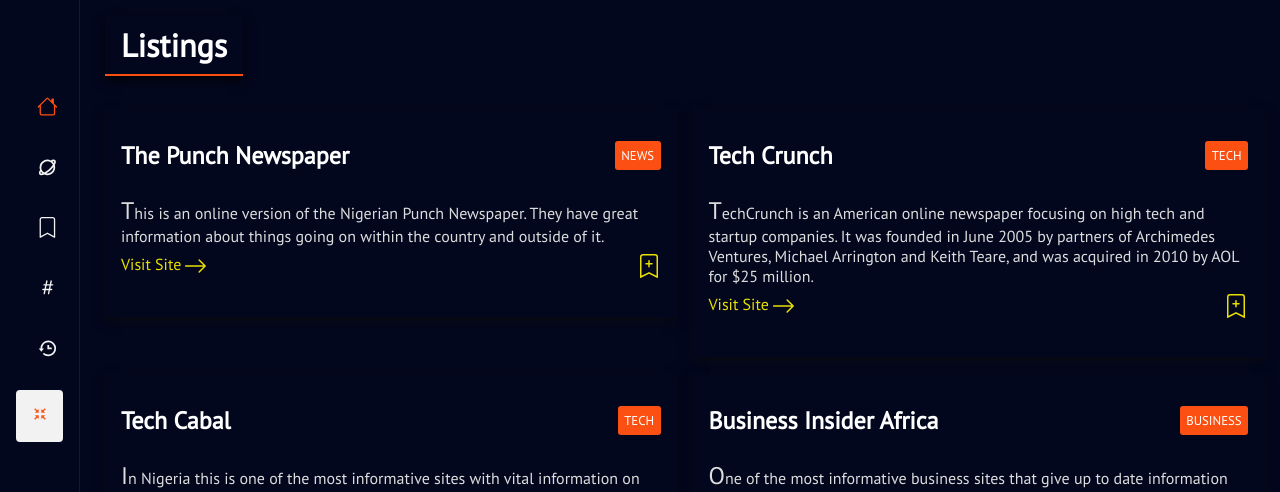
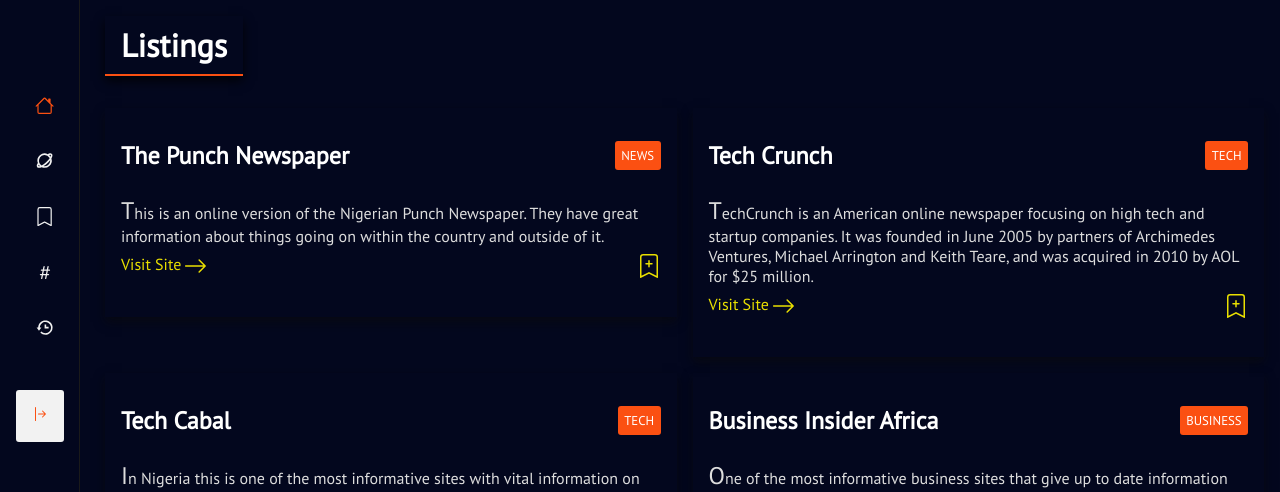
Before and after one commit to auleki/lynks, a React (Create React App) app: page / in a window 1280 px wide. Shown: the top 492 px of the page. Built offline with nearby package versions, Linux system fonts and the light colour scheme; a web font is replaced by a local one.

Commit message:
changed drawser icon

```diff
--- a/src/components/Sidebar.tsx
+++ b/src/components/Sidebar.tsx
@@ -1,4 +1,4 @@
-import { Button, SidebarS } from "./StyledComponents"
+import { Button, IconButton, SidebarS } from "./StyledComponents"
 import { icons } from "../utils/constants"
 import { NavLink } from "react-router-dom"
 
@@ -22,29 +22,30 @@ const Sidebar = (props: ISidebarProps) => {
       <div className="nav__links">
         <NavLink exact to="/">
           <span className="icon">{icons.home}</span>
-          <div className="text">Home</div>
+          <span className="text">Home</span>
         </NavLink>
         <NavLink to="/explore">
           <span className="icon">{icons.explore}</span>
-          <div className="text">Explore</div>
+          <span className="text">Explore</span>
         </NavLink>
         <NavLink to="/saved">
           <span className="icon">{icons.saved}</span>
-          <div className="text">Saved</div>
+          <span className="text">Saved</span>
         </NavLink>
         <NavLink to="/trending">
           <span className="icon">{icons.hashtag}</span>
-          <div className="text">Trending</div>
+          <span className="text">Trending</span>
         </NavLink>
         <NavLink to="/history">
           <span className="icon">{icons.history}</span>
-          <div className="text">History</div>
+          <span className="text">History</span>
         </NavLink>
+        <IconButton onClick={toggleSidebar}>
+          {!props.collapsed ? icons.altArrowLeft : icons.altArrowRight}
+        </IconButton>
+
       </div>
 
-      <Button onClick={toggleSidebar}>
-        {icons.toggle}
-      </Button>
     </SidebarS>
   )
 }
--- a/src/components/StyledComponents.ts
+++ b/src/components/StyledComponents.ts
@@ -32,7 +32,6 @@ export const SidebarS = styled.div(
     padding: 2em 1em;
     display: flex;
     flex-direction: column;
-    /* align-items: ${p.collapsed ? 'flex-start' : 'center'}; */
     /* align-items: center; */
     width: ${p.width}px;
     overflow: hidden;
@@ -59,8 +58,8 @@ export const SidebarS = styled.div(
         padding: .2em 1em;
         align-items: center;
         line-height: 2.5em;
-        gap: 1em;
-        font-size: 1.3em;
+        column-gap: 1em;
+        font-size: 1.2em;
         .text {
           /* background: ${colors.orange}; */
           display: ${p.collapsed ? 'none' : 'normal'};
@@ -77,7 +76,7 @@ export const SidebarS = styled.div(
   `
 )
 
-export const Button = styled.div(
+export const Button = styled.button(
   () =>css`
     padding: 1em;
     display: inline-block;
@@ -96,6 +95,22 @@ export const Button = styled.div(
     }
     &:active {
       transform: translateY(.5em);
+    }
+  `
+)
+
+export const IconButton = styled.button(
+  () => css`
+    background: ${colors.altWhite};
+    margin-top: 2em;
+    color: ${colors.orange};
+    font-size: 1em;
+    font-weight: 800;
+    padding: 1em;
+    border-radius: 3px;
+    &:hover {
+      background: ${colors.black};
+      color: ${colors.white};
     }
   `
 )
--- a/src/utils/constants.tsx
+++ b/src/utils/constants.tsx
@@ -30,7 +30,9 @@ export const icons = {
   toggle: <BIcons.BiCollapse />,
   link: <BSIcon.BsArrowRight />,
   options: <BIcons.BiDotsVerticalRounded />,
-  save: <BSIcon.BsBookmarkPlus />
+  save: <BSIcon.BsBookmarkPlus />,
+  altArrowLeft: <BSIcon.BsArrowBarLeft />,
+  altArrowRight: <BSIcon.BsArrowBarRight />,
 }
 
 export const lynks = [
```
